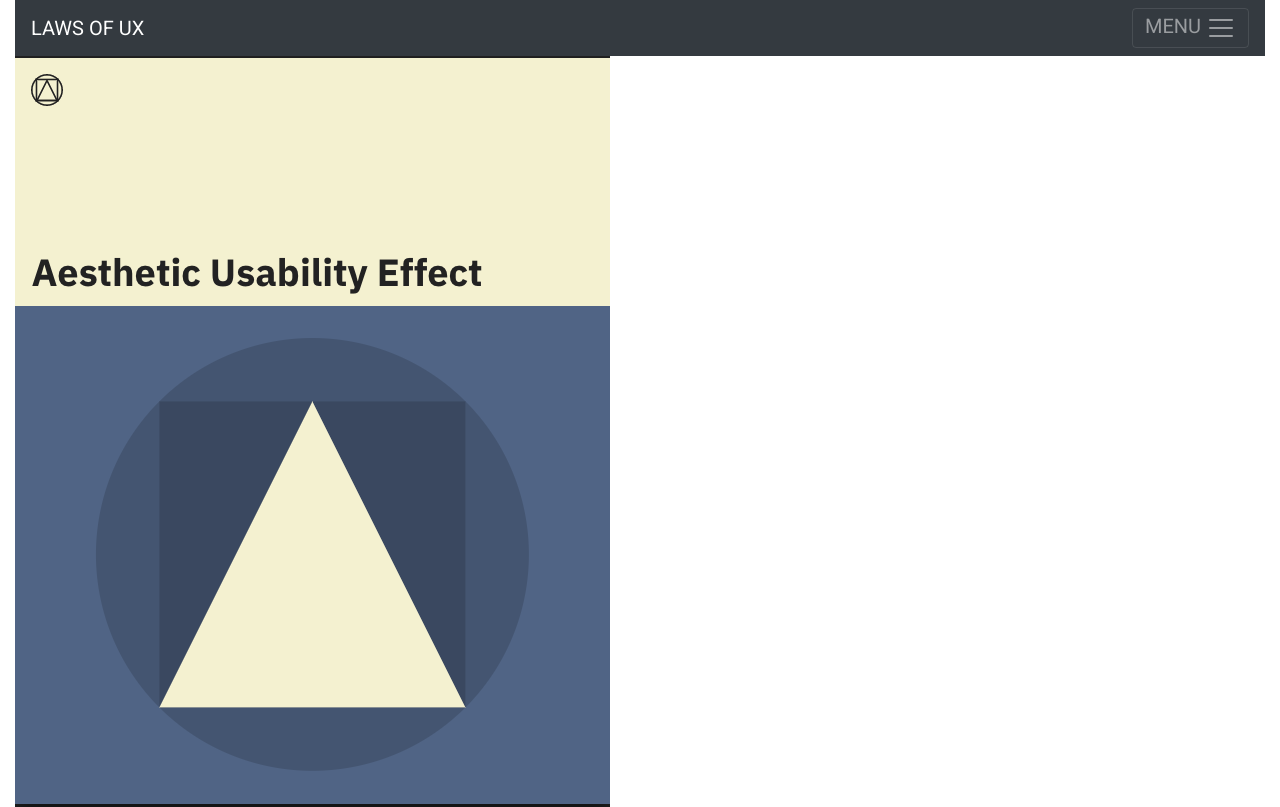
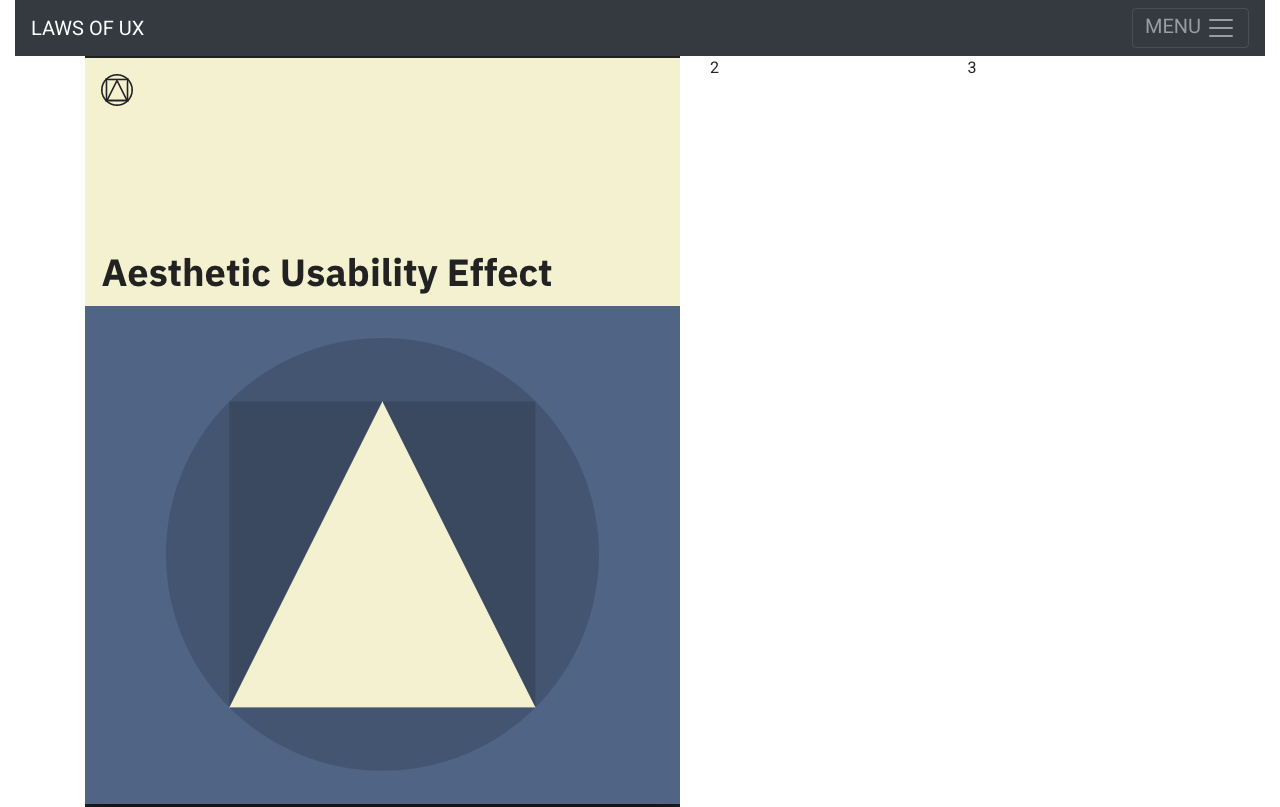
Before and after one commit to daniellaskinner/lawsOfUXBuild, a website: page app/index.html in a window 1280 px wide. Drawn offline with nearby package versions, Linux system fonts and the light colour scheme; files that its build step writes are made by us from their sources.

Commit message:
nuilt nav bar and added image

```diff
--- a/app/index.html
+++ b/app/index.html
@@ -3,25 +3,26 @@
     <title>Home | Laws of UX</title>
     <script defer src="js/ES6/index.js"></script>
     <link rel="stylesheet" href="https://stackpath.bootstrapcdn.com/bootstrap/4.4.1/css/bootstrap.min.css" integrity="sha384-Vkoo8x4CGsO3+Hhxv8T/Q5PaXtkKtu6ug5TOeNV6gBiFeWPGFN9MuhOf23Q9Ifjh" crossorigin="anonymous"/>
+    <link href="https://fonts.googleapis.com/css?family=Roboto&display=swap" rel="stylesheet">
     <link rel="stylesheet" type="text/css" href="css/style.css">
-    <link href="https://fonts.googleapis.com/css?family=Roboto&display=swap" rel="stylesheet">
 </head>
 <body>
     <div class="container-fluid">
         <nav class="navbar navbar-dark bg-dark">
             <span class="navbar-brand mb-0 h1">LAWS OF UX</span>
             <button class="navbar-toggler" type="button" data-toggle="collapse" data-target="#navbarToggleExternalContent" aria-controls="navbarToggleExternalContent" aria-expanded="false" aria-label="Toggle navigation">
-                <span class="pt">MENU</span>
+                <span>MENU</span>
                 <span class="navbar-toggler-icon"></span>
             </button>
         </nav>
-
+    </div>
+    <div class="container">
         <div class="row">
-            <div class="col-md-6 col-lg-4">
-                <div></div>
-                <img src="images/logo.png" alt="logo_here">
-            </div>
+                <div class="col-sm"><img src="images/logo.png" alt="logo_here"></div>
+                <div class="col-sm">2</div>
+                <div class="col-sm">3</div>
         </div>
     </div>
+
 </body>
 </html>
--- a/app/scss/style.scss
+++ b/app/scss/style.scss
@@ -13,7 +13,3 @@
   position: fixed;
   top: 0;
 }
-
-//.menu {
-//  padding-top
-//}
```
